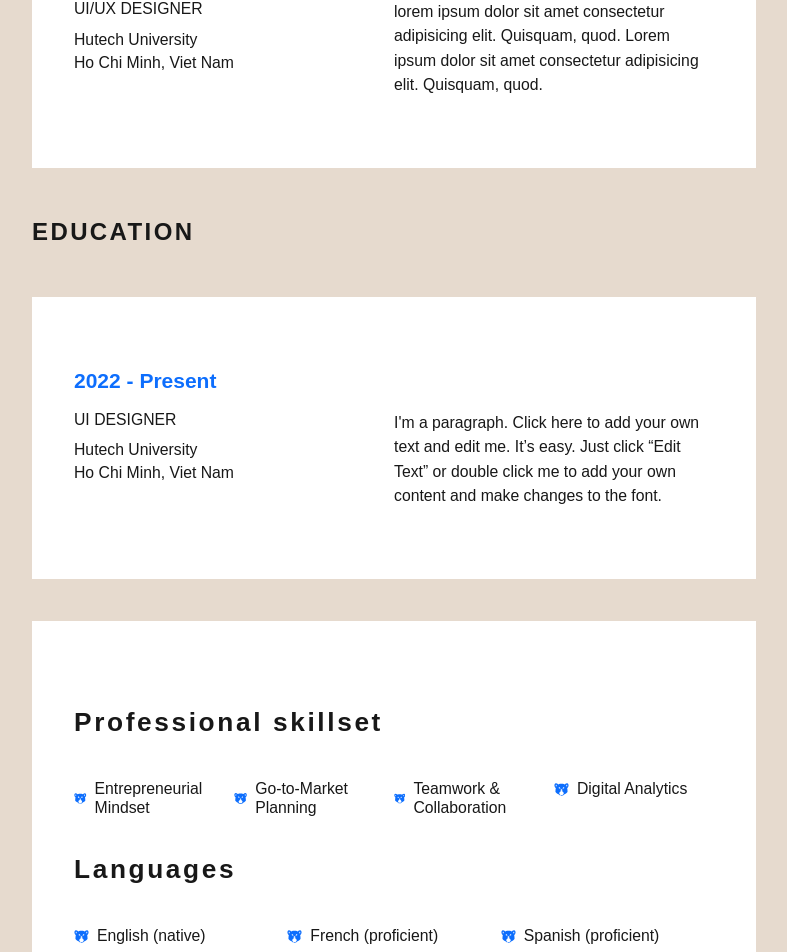
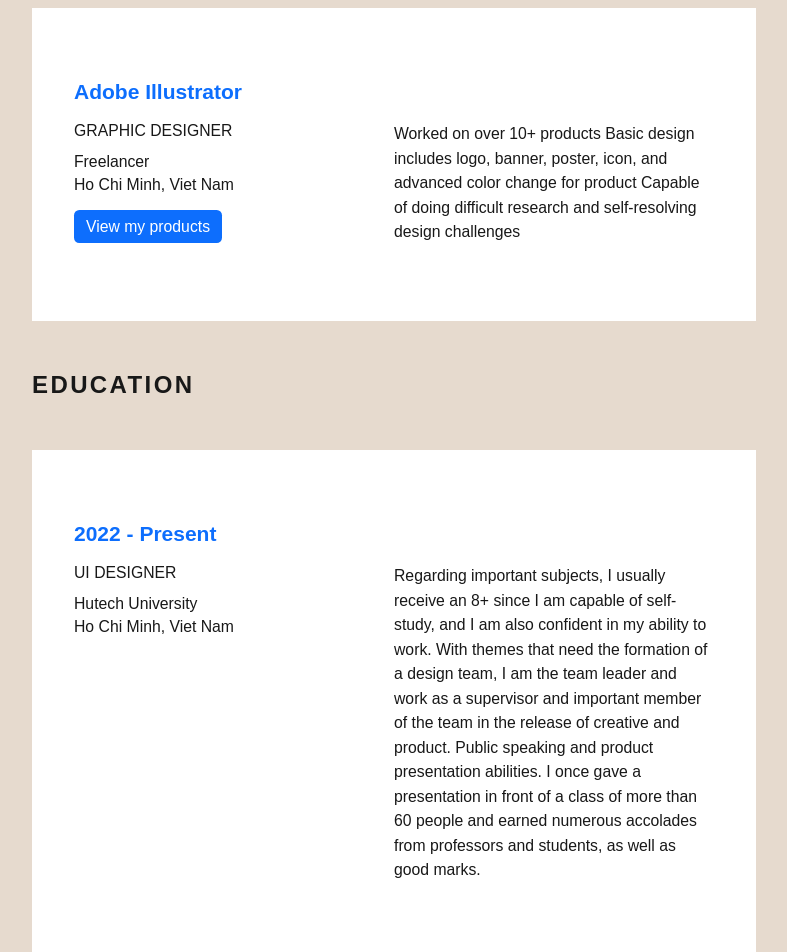
Before and after one commit to hoainho/bed-cv, a Next.js app: page /resume in a window 1280 px wide. Shown: the part 899-1851 px from the top of the page, without its empty margins (246-1033 px from the left). Built offline with nearby package versions, Linux system fonts and the light colour scheme; what @nextui-org/react would draw is missing.

Commit message:
Add resume informamtion

```diff
--- a/components/ResumePage/index.tsx
+++ b/components/ResumePage/index.tsx
@@ -8,71 +8,73 @@ const ResumePage = (props: Props) => {
   const [skills] = useState([
     {
       id: 1,
-      label: "Entrepreneurial Mindset",
+      label: "Adobe Photoshop",
     },
     {
       id: 2,
-      label: "Go-to-Market Planning",
+      label: "Adobe Illustrator",
     },
     {
       id: 3,
-      label: "Teamwork & Collaboration",
+      label: "Figma",
     },
     {
       id: 4,
-      label: "Digital Analytics",
+      label: "Canvas",
     },
   ]);
-  const [languages] = useState([
+  const [skillOther] = useState([
     {
       id: 1,
-      label: "English (native)",
+      label: "Office Informatics ( Basic )",
     },
     {
       id: 2,
-      label: "French (proficient)",
-    },
-    {
-      id: 3,
-      label: "Spanish (proficient)",
+      label: "Drawing",
     },
   ]);
-  const [projects, setProjects] = useState([
+  const [projects] = useState([
     {
       id: 1,
-      timeline: "2019 - 2020",
-      position: "UI Designer",
-      companyName: "Hutech University",
+      timeline: "Adobe Photoshop",
+      position: "Graphic Designer",
+      companyName: "Freelancer",
       location: "Ho Chi Minh, Viet Nam",
-      description: `I'm a paragraph. Click here to add your own text and edit me.
-      It’s easy. Just click “Edit Text” or double click me to add
-      your own content and make changes to the font.`,
+      assetsLink: "https://tinyurl.com/beduong-pts",
+      description: `Worked on over 8+ products
+      Has experience with a wide range of market items such as:  F&B, poster film, cosmetics, etc.
+      The product is designed to be unique and self-creative.
+      Capable of creating a variety of designs such as a logo, banner, poster, card visit, etc.
+      In-depth understanding of Photoshop tools and the ability to operate independently with little supervision`,
     },
     {
       id: 2,
-      timeline: "2020 - 2021",
-      position: "UI/UX Designer",
-      companyName: "Hutech University",
+      timeline: "Adobe Illustrator",
+      position: "Graphic Designer",
+      companyName: "Freelancer",
       location: "Ho Chi Minh, Viet Nam",
-      description: `lorem ipsum dolor sit amet consectetur adipisicing elit. Quisquam, quod. Lorem ipsum dolor sit amet consectetur adipisicing elit. Quisquam, quod.`,
+      assetsLink: "https://tinyurl.com/beduong-ai",
+      description: `Worked on over 10+ products
+      Basic design includes logo, banner, poster, icon, and advanced color change for product
+      Capable of doing difficult research and self-resolving design challenges`,
     },
   ]);
-  const [educations, setEducations] = useState([
+  const [educations] = useState([
     {
       id: 1,
       timeline: "2022 - Present",
       position: "UI Designer",
       companyName: "Hutech University",
       location: "Ho Chi Minh, Viet Nam",
-      description: `I'm a paragraph. Click here to add your own text and edit me.
-      It’s easy. Just click “Edit Text” or double click me to add
-      your own content and make changes to the font.`,
-    }
+      description: `Regarding important subjects, I usually receive an 8+ since I am capable of self-study, and I am also confident in my ability to work.
+      With themes that need the formation of a design team, I am the team leader and work as a supervisor and important member of the team in the release of creative and product.
+      Public speaking and product presentation abilities. I once gave a presentation in front of a class of more than 60 people and earned numerous accolades from professors and students, as well as good marks.`,
+    },
   ]);
   return (
     <div className="flex flex-col items-center px-5 sm:px-24 py-8 bg-[#E6DACE]">
       <div className="my-20">
-        <Title label="Resume" link="/resume"/>
+        <Title label="Resume" link="/resume" />
       </div>
       <div className="w-full sm:w-[724px]">
         <div className="w-full mb-12">
@@ -83,12 +85,13 @@ const ResumePage = (props: Props) => {
             >
               Experience
             </h1>
-            <button
-              type="button"
+            <a
+              href="/public/profile/DuongNTB-profile.pdf"
+              download
               className="py-1 px-6 sm:px-8 bg-primary text-white uppercase rounded-3xl h-[34px] sm:h-[40px] flex items-center justify-center text-[14px] sm:text-[24px]"
             >
               Download cv <BiCloudDownload className="ml-2" />
-            </button>
+            </a>
           </div>
           {/* Content */}
           {projects.map((project) => (
@@ -107,9 +110,19 @@ const ResumePage = (props: Props) => {
                     {project.companyName}
                   </h2>
                   {/* Company location */}
-                <h3 className="font-light text-medium mb-3">
+                  <h3 className="font-light text-medium mb-5">
                     {project.location}
                   </h3>
+                  {project.assetsLink && (
+                    <a
+                      target="_blank"
+                      href={project.assetsLink}
+                      className="font-light text-medium py-2 px-3 bg-primary text-white rounded"
+                      rel="noreferrer"
+                    >
+                      View my products
+                    </a>
+                  )}
                 </div>
                 <div className="w-full sm:w-50">
                   <p className="font-light text-medium">
@@ -164,7 +177,9 @@ const ResumePage = (props: Props) => {
         {/* Content */}
         <div className="w-full px-12 py-16 sm:py-20 bg-white mb-12">
           <div className="my-4 sm:my-8">
-            <h1 className={`font-black text-[22px] sm:text-3xl mb-12 tracking-widest`}>
+            <h1
+              className={`font-black text-[22px] sm:text-3xl mb-12 tracking-widest`}
+            >
               Professional skillset
             </h1>
             <div className="w-full flex flex-col sm:flex-row flex-nowrap sm:flex-wrap justify-between items-start text-lg">
@@ -180,11 +195,13 @@ const ResumePage = (props: Props) => {
             </div>
           </div>
           <div className="my-4 sm:my-8">
-            <h1 className={`font-black text-[22px] sm:text-3xl mb-12 tracking-widest`}>
-              Languages
+            <h1
+              className={`font-black text-[22px] sm:text-3xl mb-12 tracking-widest`}
+            >
+              Other
             </h1>
             <div className="w-full flex flex-col sm:flex-row flex-nowrap sm:flex-wrap justify-between items-start text-lg">
-              {languages.map((lang) => (
+              {skillOther.map((lang) => (
                 <div
                   key={lang.id}
                   className="w-full sm:w-50 flex justify-start items-center mb-5"
```
Also changed, not shown: 1 other file (tests, documents, lock files or other folders). Lines whose indentation alone changed are shown as unchanged.
